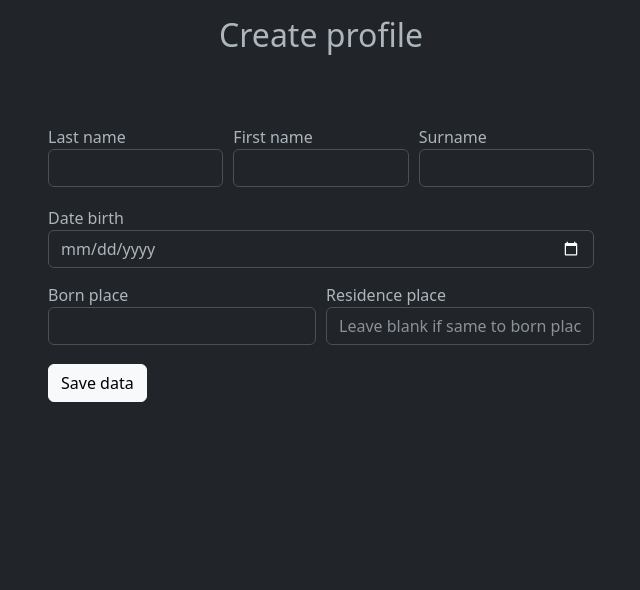
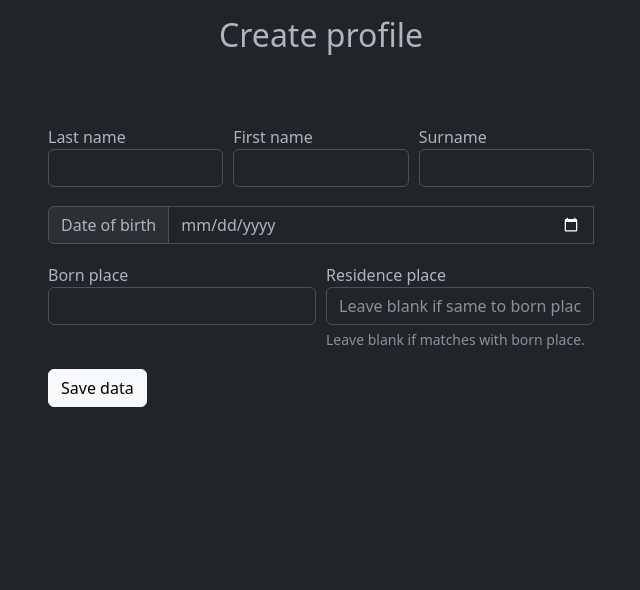
Before and after one commit to MuzykaAndrii/dj-portfolio, a Django app: page /profile/create/ in a window 1280 px wide. Shown: the part 56-646 px from the top of the page, without its empty margins (319-959 px from the left). Run offline with Django 4.2, Linux system fonts and the light colour scheme; the visitor is signed in with stand-in values (Sample User, id 1); some libraries are stand-ins or nearby versions.

Commit message:
minor templates changes

```diff
--- a/src/user/templates/user/edit_profile.html
+++ b/src/user/templates/user/edit_profile.html
@@ -44,8 +44,8 @@
         </div>
       </div>
 
-      <div class="date_birth form_part">
-        <label for="date_birth">Date birth</label>
+      <div class="date_birth form_part input-group">
+        <span class="input-group-text" id="basic-addon2">{{ profile_form.date_birth.label }}</span>
         {{ profile_form.date_birth|add_class:"form-control"}}
         <div class="invalid-feedback">{{ profile_form.date_birth.errors }}</div>
       </div>
@@ -60,6 +60,7 @@
         <div class="place_part">
           <label for="residence_place">Residence place</label>
           {{ profile_form.residence_place|add_class:"form-control"|append_attr:"placeholder:Leave blank if same to born place"}}
+          <div class="form-text">Leave blank if matches with born place.</div>
           <div class="invalid-feedback">{{ profile_form.residence_place.errors }}</div>
         </div>
       </div>
```
